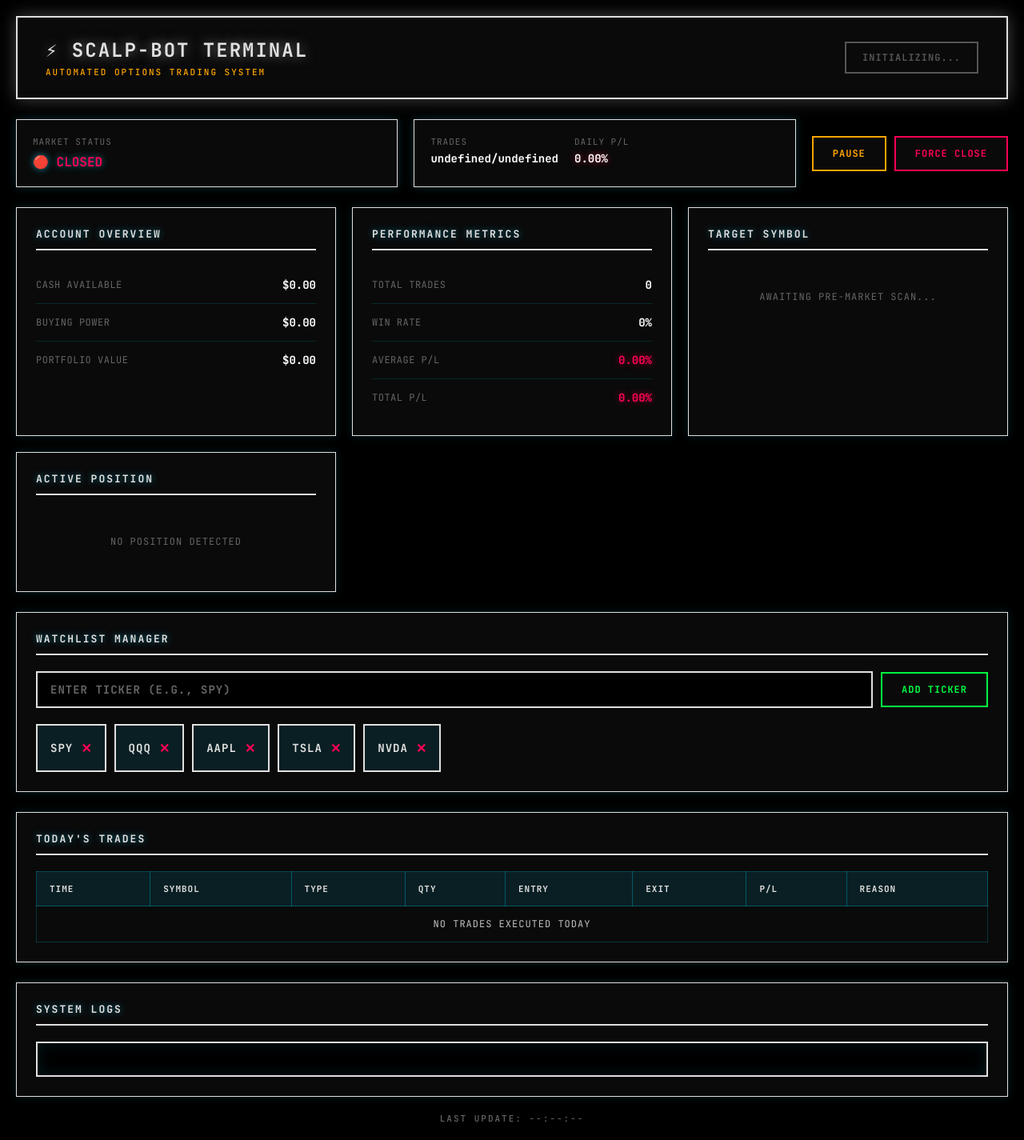
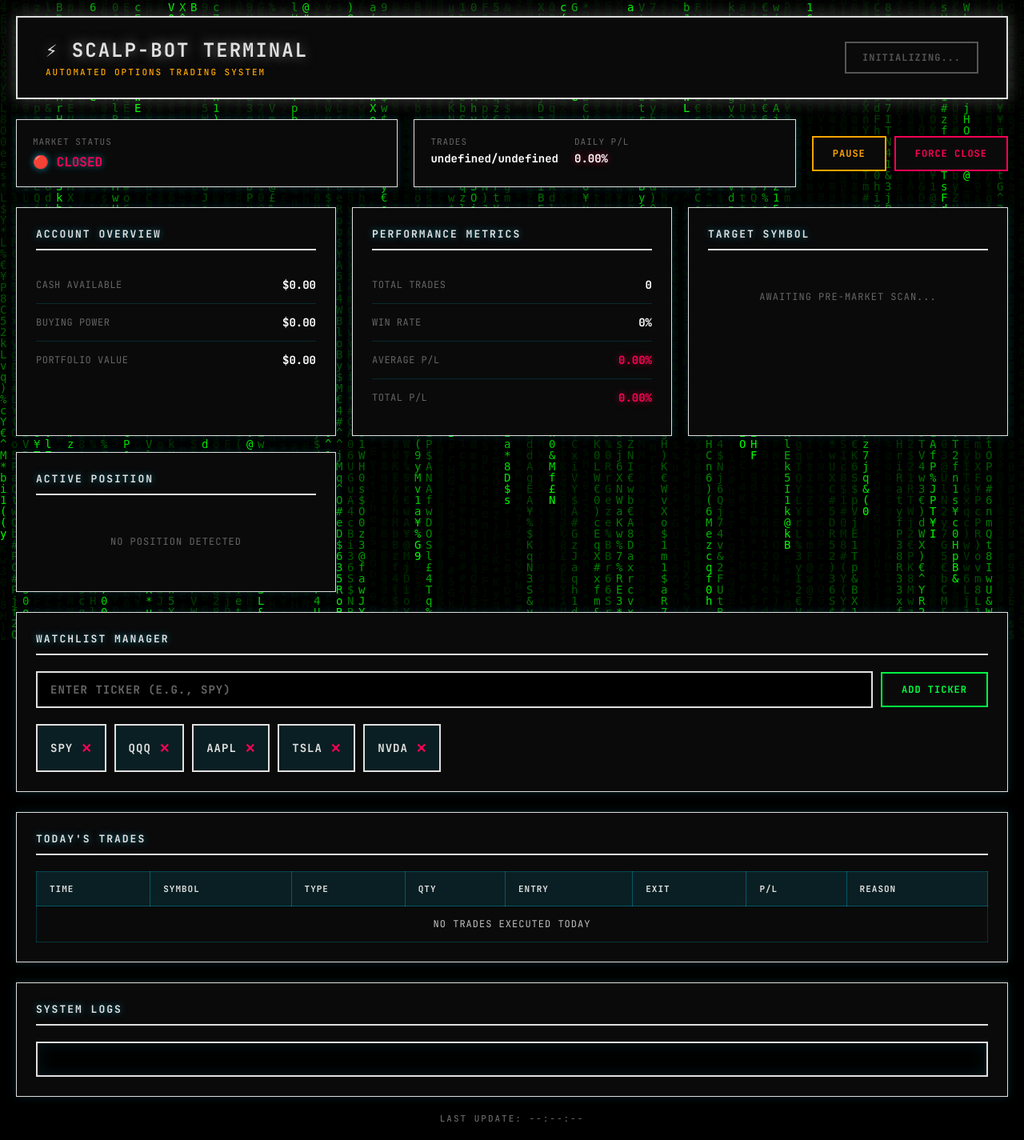
Before and after one commit to CodeShali/scalp-bot, a Flask app: page / in a window 1280 px wide. Shown: the whole page at 80% size. Run offline with Flask 3, Linux system fonts and the light colour scheme; data that the repository does not hold is empty; parts of the project's set-up code (start-up, migrations or seed data) failed here and were passed over.

Commit message:
Add Matrix rain background effect and watchlist management UI
Features:
- Matrix-style falling green code background effect
- Watchlist manager UI with add/remove functionality
- Updated dashboard with soft white color scheme
- Flask template auto-reload for development
- Cache busting for CSS/JS files

UI Improvements:
- Added animated Matrix rain effect (matrix.js)
- Watchlist section displays current tickers
- Improved visual hierarchy with better colors
- Fixed scroll functionality
- All dashboard stats loading correctly

Technical:
- Updated requirements.txt with all dependencies
- Cleaned up Python cache files
- Fixed Flask template caching issues
- Added defensive null checks in JavaScript

```diff
--- a/main.py
+++ b/main.py
@@ -32,6 +32,8 @@ logger = logging.getLogger(__name__)
 # Flask app for web dashboard
 app = Flask(__name__)
 app.config['SECRET_KEY'] = 'scalp-bot-dashboard-secret'
+app.config['TEMPLATES_AUTO_RELOAD'] = True  # Force template reload
+app.jinja_env.auto_reload = True
 
 # Suppress Flask logs
 log = logging.getLogger('werkzeug')
--- a/static/dashboard.css
+++ b/static/dashboard.css
@@ -1,6 +1,22 @@
 * { margin: 0; padding: 0; box-sizing: border-box; }
-body { font-family: 'JetBrains Mono', monospace; background: #000000; color: #c0c0c0; padding: 20px; min-height: 100vh; }
-.container { max-width: 1600px; margin: 0 auto; }
+body {
+    font-family: 'JetBrains Mono', monospace;
+    background: #000000;
+    color: #c0c0c0;
+    padding: 20px;
+    min-height: 100vh;
+    position: relative;
+}
+#matrix-bg {
+    position: fixed;
+    top: 0;
+    left: 0;
+    width: 100%;
+    height: 100%;
+    z-index: 0;
+    pointer-events: none;
+}
+.container { max-width: 1600px; margin: 0 auto; position: relative; z-index: 1; }
 .header { background: #0a0a0a; border: 2px solid #e0e0e0; padding: 25px 35px; margin-bottom: 25px; box-shadow: 0 0 20px rgba(224, 224, 224, 0.3); display: flex; justify-content: space-between; align-items: center; }
 .header-left h1 { font-size: 24px; font-weight: 700; color: #e0e0e0; letter-spacing: 2px; margin-bottom: 5px; text-shadow: 0 0 15px rgba(224, 224, 224, 0.5); }
 .header-left .subtitle { color: #ffa500; font-size: 11px; font-weight: 500; letter-spacing: 2px; }
--- /dev/null
+++ b/static/matrix.js
@@ -0,0 +1,57 @@
+// Matrix rain effect
+const canvas = document.getElementById('matrix-bg');
+const ctx = canvas.getContext('2d');
+
+// Set canvas size
+canvas.width = window.innerWidth;
+canvas.height = window.innerHeight;
+
+// Characters to use - mix of numbers, letters, and symbols
+const chars = '01$¥€£ABCDEFGHIJKLMNOPQRSTUVWXYZabcdefghijklmnopqrstuvwxyz0123456789@#$%^&*()';
+const charArray = chars.split('');
+
+const fontSize = 14;
+const columns = canvas.width / fontSize;
+
+// Array to store y position of each column
+const drops = [];
+for (let i = 0; i < columns; i++) {
+    drops[i] = Math.random() * -100; // Start at random positions
+}
+
+// Draw function
+function draw() {
+    // Black background with slight transparency for trail effect
+    ctx.fillStyle = 'rgba(0, 0, 0, 0.05)';
+    ctx.fillRect(0, 0, canvas.width, canvas.height);
+
+    // Green text
+    ctx.fillStyle = '#0f0';
+    ctx.font = fontSize + 'px monospace';
+
+    // Loop through drops
+    for (let i = 0; i < drops.length; i++) {
+        // Random character
+        const text = charArray[Math.floor(Math.random() * charArray.length)];
+
+        // Draw character
+        ctx.fillText(text, i * fontSize, drops[i] * fontSize);
+
+        // Reset drop to top randomly after it crosses screen
+        if (drops[i] * fontSize > canvas.height && Math.random() > 0.975) {
+            drops[i] = 0;
+        }
+
+        // Increment Y position
+        drops[i]++;
+    }
+}
+
+// Animation loop
+setInterval(draw, 33); // ~30 FPS
+
+// Resize canvas on window resize
+window.addEventListener('resize', () => {
+    canvas.width = window.innerWidth;
+    canvas.height = window.innerHeight;
+});
--- a/templates/dashboard.html
+++ b/templates/dashboard.html
@@ -5,9 +5,10 @@
     <meta name="viewport" content="width=device-width, initial-scale=1.0">
     <title>Scalp Bot | Terminal</title>
     <link href="https://fonts.googleapis.com/css2?family=JetBrains+Mono:wght@400;500;600;700&display=swap" rel="stylesheet">
-    <link rel="stylesheet" href="/static/dashboard.css?v=2">
+    <link rel="stylesheet" href="/static/dashboard.css?v=8">
 </head>
 <body>
+    <canvas id="matrix-bg"></canvas>
     <div class="container">
         <!-- Header -->
         <div class="header">
@@ -141,6 +142,7 @@
         </div>
     </div>
 
+    <script src="/static/matrix.js"></script>
     <script src="/static/dashboard.js?v=2"></script>
 </body>
 </html>
```
Also changed, not shown: requirements.txt (+9 -15 lines).
